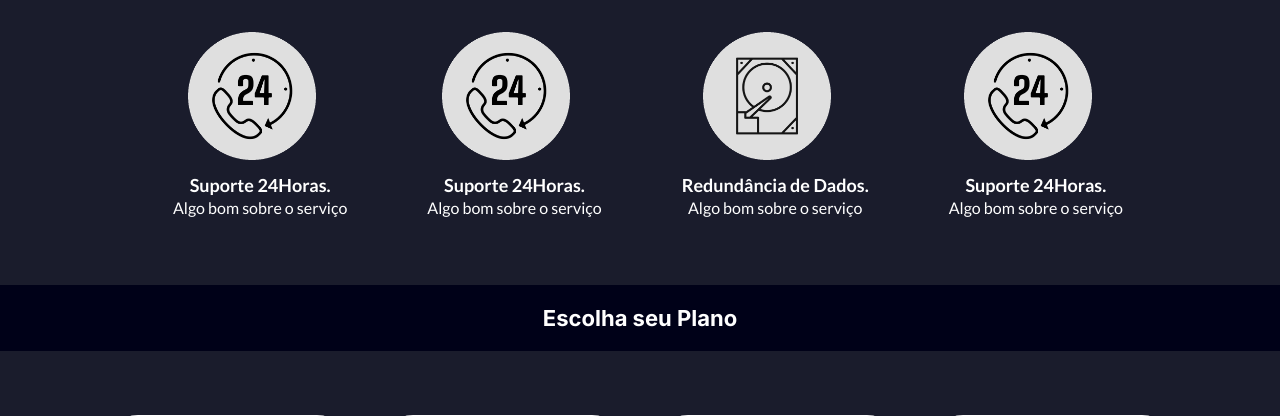
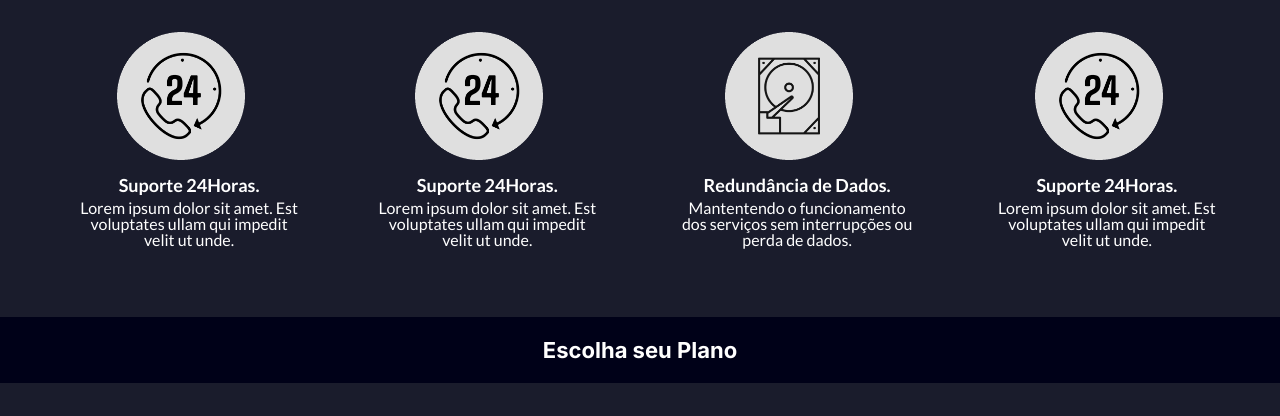
Before and after one commit to NathanSGomes/ProjetoSemestral, a PHP site: page / in a window 1280 px wide; the page is wider, and only the part inside the window is pictured. Shown: the part 362-778 px from the top of that part. Run offline with PHP 8.4, Linux system fonts and the light colour scheme.

Commit message:
Add files via upload

```diff
--- a/index.html
+++ b/index.html
@@ -43,7 +43,7 @@
                     <img src="img/Support.png" alt="Simbolo de Suporte Técnico" class="vantagem__imagem">
                     <div class="vantagem__container-texto">
                         <h3 class="vantagem__texto">Suporte 24Horas.</h3>
-                        <p class="vantagem__descricao">Algo bom sobre o serviço</p>
+                        <p class="vantagem__descricao">Lorem ipsum dolor sit amet. Est voluptates ullam qui impedit velit ut unde.</p>
                     </div>
                 </div>
 
@@ -51,7 +51,7 @@
                     <img src="img/Support.png" alt="Simbolo de Suporte Técnico" class="vantagem__imagem">
                     <div class="vantagem__container-texto">
                         <h3 class="vantagem__texto">Suporte 24Horas.</h3>
-                        <p class="vantagem__descricao">Algo bom sobre o serviço</p>
+                        <p class="vantagem__descricao">Lorem ipsum dolor sit amet. Est voluptates ullam qui impedit velit ut unde.</p>
                     </div>
                 </div>
 
@@ -59,7 +59,7 @@
                     <img src="img/HardDisk.png" alt="Simbolo de HD" class="vantagem__imagem">
                     <div class="vantagem__container-texto">
                         <h3 class="vantagem__texto">Redundância de Dados.</h3>
-                        <p class="vantagem__descricao">Algo bom sobre o serviço</p>
+                        <p class="vantagem__descricao">Mantentendo o funcionamento dos serviços sem interrupções ou perda de dados. </p>
                     </div>
                 </div>
 
@@ -67,7 +67,7 @@
                     <img src="img/Support.png" alt="Simbolo de Suporte Técnico" class="vantagem__imagem">
                     <div class="vantagem__container-texto">
                         <h3 class="vantagem__texto">Suporte 24Horas.</h3>
-                        <p class="vantagem__descricao">Algo bom sobre o serviço</p>
+                        <p class="vantagem__descricao">Lorem ipsum dolor sit amet. Est voluptates ullam qui impedit velit ut unde.</p>
                     </div>
                 </div>
 
--- a/styles/vantagem.css
+++ b/styles/vantagem.css
@@ -10,7 +10,7 @@
 .vantagem__sobre {
     display: flex;
     align-items: center;
-    margin: 3em 5em;
+    margin: 3em 3em;
 }
 
 .vantagem__imagem {
```
